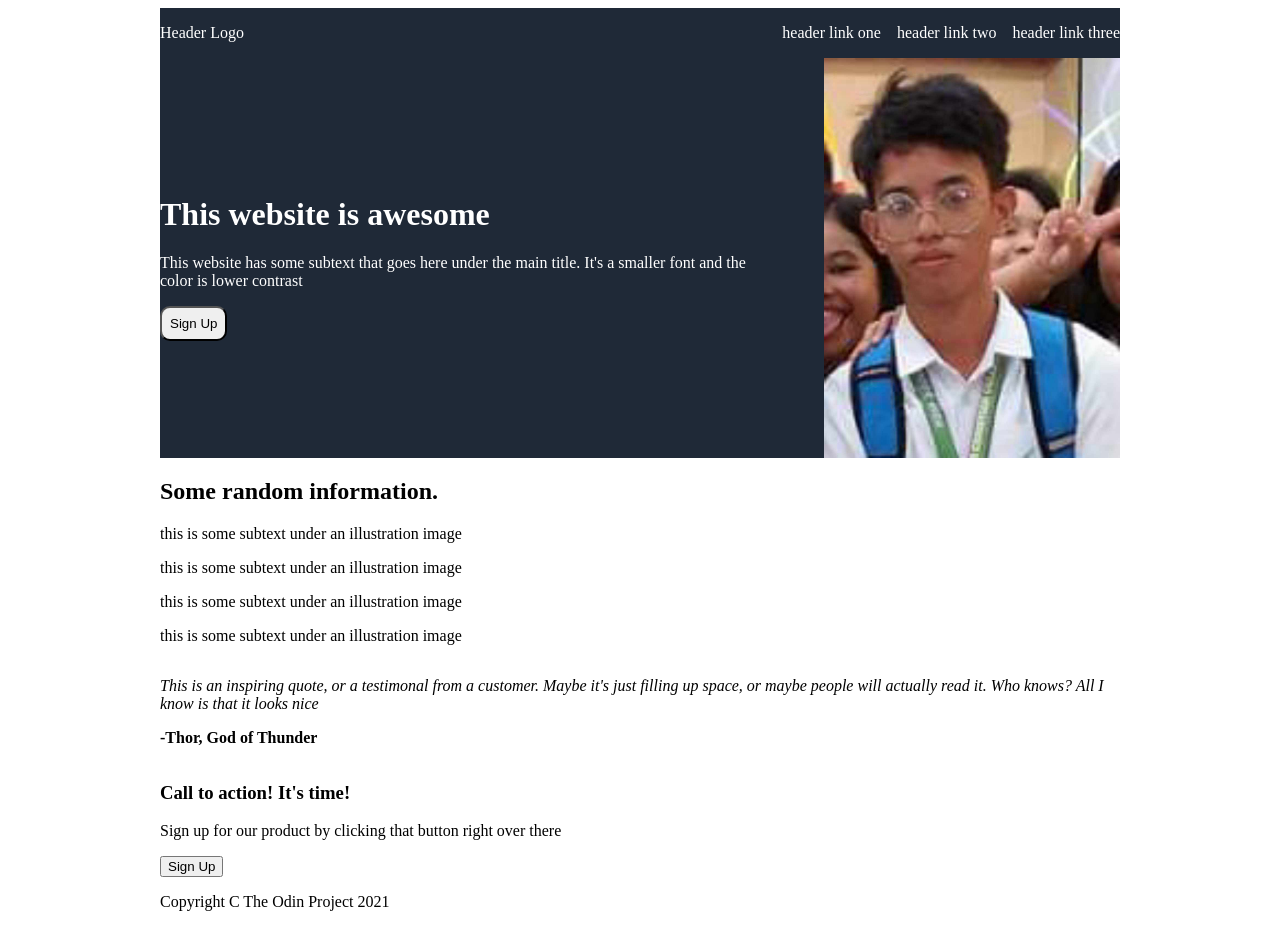
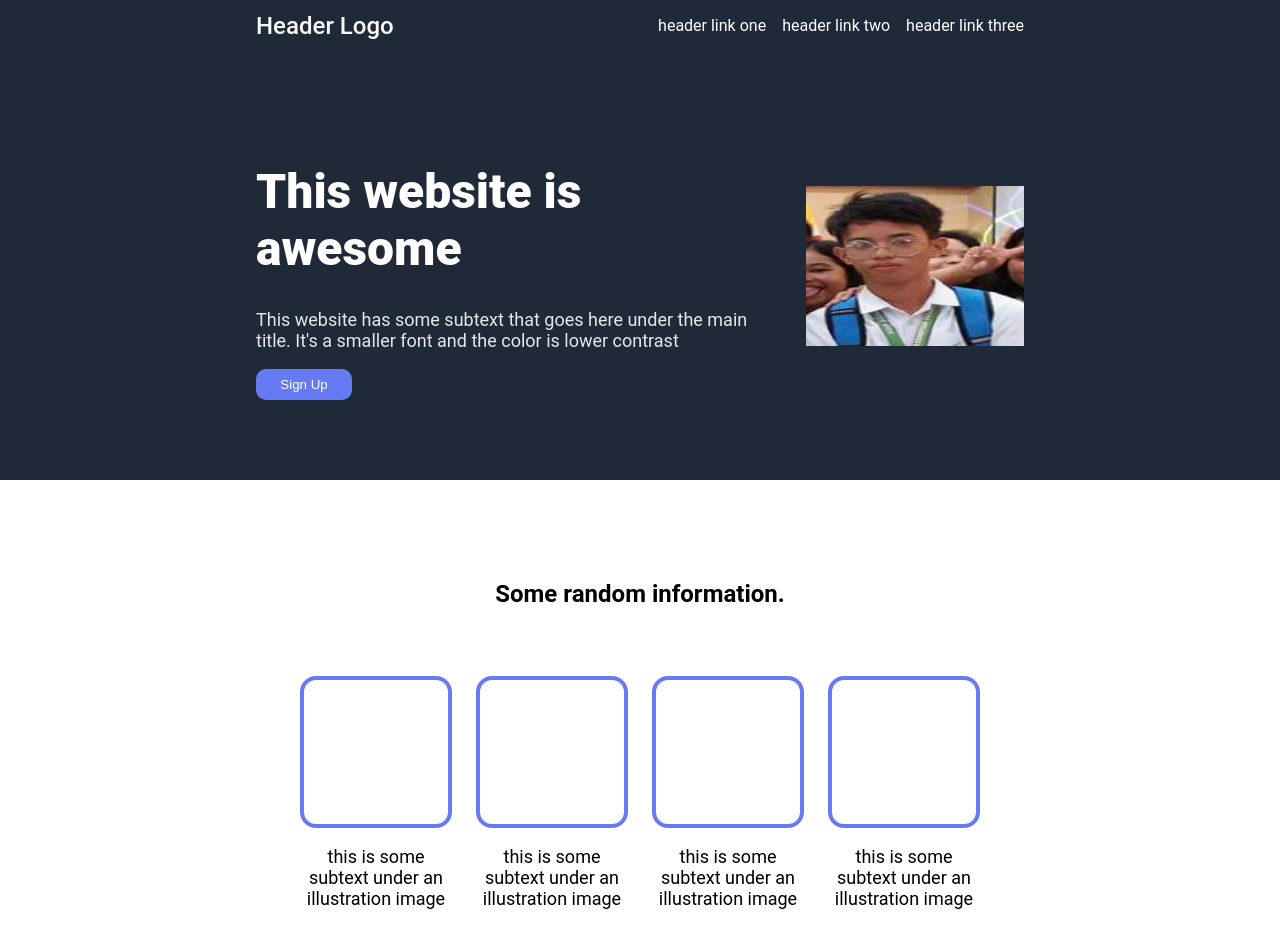
Before and after one commit to enzk0/odin-landing-page, a plain HTML site: page src/index.html in a window 1280 px wide. Shown: the top 952 px of the page. Before the commit the page ends 927 px from the top, so only its background shows below. Drawn offline with Linux system fonts and the light colour scheme.

Commit message:
Completed landing page

```diff
--- a/src/index.html
+++ b/src/index.html
@@ -7,6 +7,7 @@
         <link rel="stylesheet" href="styles.css">
     </head>
     <body>
+        <div class="header-wrapper">
             <div class="header">
                 <div class="title">Header Logo</div>
                 <ul>
@@ -15,8 +16,10 @@
                     <li><a href="">header link three</a></li>
                 </ul>
             </div>
+        </div>
 
         <div class="contents">
+            <div class="content1-wrapper">
                 <div class="content1">
                     <div class="content1_left">
                         <h1>This website is awesome</h1>
@@ -25,34 +28,52 @@
                     </div>
                     <img src="./assets/stephen_wow.jpg" alt="A glorious stephen">
                 </div>
+            </div>
+            <div class="content2-wrapper">
                 <div class="content2">
                     <h2>Some random information.</h2>
                     <div class="boxes">
+                        <div class="info">
                             <div class="box1"></div> <!--Can be replaced with img-->
                             <p>this is some subtext under an illustration image</p>
-                    <div class="box2"></div> <!--Can be replaced with img-->
+                        </div>
+                        <div class="info">
+                            <div class="box1"></div> <!--Can be replaced with img-->
                             <p>this is some subtext under an illustration image</p>
-                    <div class="box3"></div> <!--Can be replaced with img-->
+                        </div>
+                        <div class="info">
+                            <div class="box1"></div> <!--Can be replaced with img-->
                             <p>this is some subtext under an illustration image</p>
-                    <div class="box4"></div> <!--Can be replaced with img-->
+                        </div>
+                        <div class="info">
+                            <div class="box1"></div> <!--Can be replaced with img-->
                             <p>this is some subtext under an illustration image</p>
                         </div>
                     </div>
+                </div>
+            </div>
+            <div class="content3-wrapper">
                 <div class="content3">
-                <p class="quote"><i>This is an inspiring quote, or a testimonal from a customer. Maybe it's just filling up space, or maybe people will actually read it. Who knows? All I know is that it looks nice</i></p>
+                    <p class="quote"><em>This is an inspiring quote, or a testimonal from a customer. Maybe it's just filling up space, or maybe people will actually read it. Who knows? All I know is that it looks nice</em></p>
                     <p class="author"><b>-Thor, God of Thunder</b></p>
                 </div>
+            </div>
+            <div class="content4-wrapper">
                 <div class="content4">
                     <div class="box">
+                        <div>
                             <h3>Call to action! It's time!</h3>
                             <p>Sign up for our product by clicking that button right over there</p>
+                        </div>
                         <button>Sign Up</button>
                     </div>
                 </div>
             </div>
-
+        </div>
+        <div class="footer-wrapper">
             <div class="footer">
                 <p>Copyright C The Odin Project 2021</p> <!--copyright logo-->
             </div>
+        </div>
     </body>
 </html>
--- a/src/styles.css
+++ b/src/styles.css
@@ -1,17 +1,38 @@
 body {
-    border-color: aqua;
-    margin-left: auto;
-    margin-right: auto;
-    width: 75%;
+    min-height: 100vh;
+    margin: 0;
+    padding: 0;
+    font-family: Roboto, Oxygen, Ubuntu, Cantarell, 'Open Sans', 'Helvetica Neue', sans-serif;
 }
 
+.header-wrapper {
+    background-color: #1F2937;
+}
 .header {
     display: flex;
     flex: 1;
     justify-content: space-between;
     align-items: center;
-    background-color: #1F2937;
     color: white;
+    width: 60%;
+    margin: 0 auto;
+}
+
+h1 {
+    font-size: 48px;
+    font-weight: 900;
+}
+
+.content1_left p {
+    font-size: 18px;
+    color: #E5E7EB;
+}
+
+.content1_left button {
+    background-color: rgb(102, 123, 243);
+    color: white;
+    width: 6rem;
+    border: none;
 }
 
 ul {
@@ -30,12 +51,19 @@ a {
     flex-direction: column;
 }
 
+.content1-wrapper {
+    background-color: #1F2937;
+}
+
 .content1 {
     display: flex;
     flex: 1;
     gap: 3rem;
     background-color: #1F2937;
     align-items: center;
+    margin: 0 auto;
+    width: 60%;
+    padding: 5rem;
 }
 
 .content1 .content1_left {
@@ -49,6 +77,133 @@ a {
 
 .content1 img {
     align-items: center;
-    max-width: 50%;
-    max-height: 25rem;
+    width: 25rem;
+    max-height: 10rem;
 }
+
+.title {
+    font-size: 24px;
+    font-weight: 500;
+    color: #f9faf8;
+}
+
+.content2-wrapper {
+    background-color: white;
+}
+
+.content2 {
+    display: flex;
+    flex-direction: column;
+    gap: 3rem;
+    align-items: center;
+    margin: 0 auto;
+    width: 60%;
+    padding: 5rem;
+}
+
+.content2 h1 {
+    /* add something, ig */
+    margin: 0;
+    align-items: center;
+}
+
+.content2 boxes {
+    display: flex;
+    flex: 1;
+    justify-content: space-between;
+    flex-wrap: wrap;
+}
+
+.info {
+    max-width: 10rem;
+}
+
+.boxes {
+    display: flex;
+    justify-content: center;
+    gap: 1rem;
+    flex-wrap: wrap;
+}
+
+.box1, .box2, .box3, .box4 {
+    width: 9rem;
+    height: 9rem;
+    border: 4px solid rgb(102, 123, 243);
+    border-radius: 1rem;
+    margin: 0 auto;
+}
+
+.content2 p {
+    text-align: center;
+}
+
+.content3-wrapper{
+    background: #E5E7EB;
+}
+
+.content3 {
+    margin: 0 auto;
+    width: 60%;
+    padding: 3rem;
+    display: flex;
+    flex-direction: column;
+}
+
+.content3 .quote {
+    font-size: 36px;
+    font-style: italic;
+    color: #1F2937;
+}
+
+.content3 .author {
+    align-self:flex-end;
+}
+
+.content4-wrapper {
+    background: white;
+    padding: 3rem;
+}
+
+.content4 {
+    margin: 0 auto;
+    width: 60%;
+}
+
+.boxes p {
+    font-size: 18px;
+}
+
+.box {
+    background: #3882f6;
+}
+
+.content4 .box {
+    display: flex;
+    justify-content: space-around;
+    align-items: center;
+    border-radius: 0.5rem;
+    color: white;
+    padding: 1rem 3rem;
+}
+
+.box button {
+    width: 6rem;
+    padding: 2px 1rem;
+    border-radius: 0.5rem;
+    color: white;
+    background: transparent;
+    border-color: white;
+    border-style: solid;
+}
+
+.footer-wrapper {
+    background: #1F2937;
+}
+
+.footer {
+    margin: 0 auto;
+    width: 60%;
+    color: white;
+    text-align: center;
+    padding: 1rem;
+}
```
Lines whose indentation alone changed are shown as unchanged.
